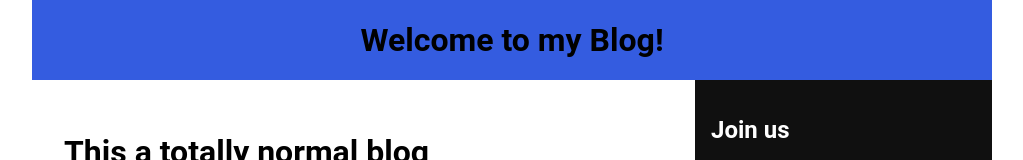
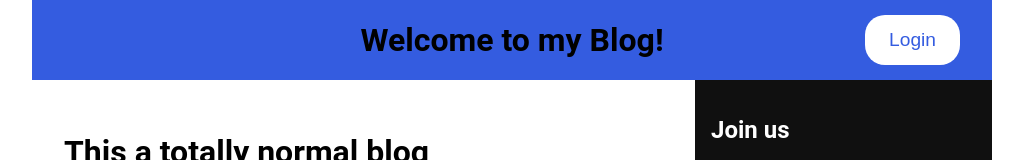
Before and after one commit to Tomas-Perez/acs-e2e, a React (Create React App) app: page / in a window 1280 px wide. Shown: the top 160 px of the page, without its empty margins (128-1151 px from the left). Built offline with nearby package versions, Linux system fonts and the light colour scheme.

Commit message:
Separate content to another component, add logout

```diff
--- a/src/App.css
+++ b/src/App.css
@@ -11,10 +11,36 @@
 }
 
 header {
-  display: flex;
+  display: grid;
+  grid-template-columns: repeat(3, 1fr);
   place-content: center center;
   grid-area: header;
   background-color: #345ce0;
+}
+
+header h1 {
+  grid-column: 2;
+  text-align: center;
+}
+
+header .session {
+  grid-column: 3;
+  align-self: center;
+  justify-self: end;
+  padding-right: 2rem;
+}
+
+.session button {
+  border: none;
+  background-color: white;
+  border-radius: 20px;
+  font-size: 1.2rem;
+  color: #345ce0;
+  height: 50px;
+  width: min-content;
+  padding: 0 1.5rem;
+  align-self: center;
+  cursor: pointer;
 }
 
 .content {
--- a/src/App.js
+++ b/src/App.js
@@ -1,67 +1,34 @@
 import React, {useState} from 'react';
 import Form from './Form';
 import './App.css'
+import Content from "./Content";
 
 const App = () => {
   const [users, setUsers] = useState([]);
   const [user, setUser] = useState(null);
+  const onFormSubmit = (user) => {
+    setUsers([...users, user]);
+    setUser(user);
+  };
+  const onLogout = (e) => {
+    e.preventDefault();
+    setUser(null);
+  };
 
   return (
     <div className='app'>
       <header>
         <h1>Welcome to my Blog!</h1>
+        <div className='session'>
+          {
+            user?
+              <button onClick={onLogout}>Logout</button> :
+              <button>Login</button>
+          }
+        </div>
       </header>
       <div className='content'>
-        <h1>This a totally normal blog</h1>
-        <h2>Look, I'm a smaller header</h2>
-        <p>
-          Sed non consectetur salami. Pancetta frankfurter boudin turducken bresaola dolore bacon irure minim pork chop
-          nulla do. Bresaola adipisicing velit sint beef. Ham hock do rump flank pastrami id exercitation laborum beef
-          nostrud cow.
-        </p>
-        <p>
-          <img style={{float: 'right'}} src='https://media.giphy.com/media/KOVlHmbBA09XO/giphy.gif' width='480'
-               height='230' alt='hello there'/>
-          Ut adipisicing pork porchetta. Pork aute qui bresaola turducken andouille, deserunt do. Brisket sed tongue
-          strip
-          steak labore do deserunt ham buffalo hamburger. Esse laborum qui drumstick et in voluptate doner short ribs
-          pork
-          loin tail buffalo eu id. Officia et est, biltong fugiat enim short ribs. Prosciutto ball tip sint proident,
-          chuck short ribs ham hock meatball ea filet mignon jerky ut strip steak in in.
-          <br/>
-          <br/>
-          Nunc pulvinar lacus id purus ultrices id sagittis neque convallis. Nunc vel libero orci. Vivamus at dolor a
-          nibh
-          aliquet luctus. Duis imperdiet mi id lorem pellentesque tempus. Ut quis felis posuere tellus feugiat ultrices.
-          Praesent id tortor non tellus viverra placerat. Vivamus euismod nisi a leo interdum molestie ornare tellus
-          consectetur.
-          <br/>
-          <br/>
-          Nullam cursus varius tellus, id laoreet magna hendrerit at. Nulla sit amet purus at nunc blandit ultricies eu
-          a
-          urna. Proin euismod porttitor neque id ultricies. Proin faucibus convallis elit. Maecenas rhoncus arcu at
-          arcu.
-          Proin libero. Proin adipiscing. In quis lorem vitae elit consectetuer pretium. Nullam ligula urna, adipiscing
-          nec, iaculis ut, elementum non, turpis. Fusce pulvinar.
-        </p>
-        <h2>Oh boy another header</h2>
-        <p>
-          Sed ullamcorper morbi tincidunt ornare massa eget. Convallis posuere morbi leo urna molestie at elementum eu
-          facilisis. In ante metus dictum at tempor commodo. Sit amet consectetur adipiscing elit pellentesque habitant
-          morbi. Condimentum mattis pellentesque id nibh tortor id aliquet lectus proin. Suspendisse ultrices gravida
-          dictum fusce ut. Ac turpis egestas integer eget aliquet. Pellentesque eu tincidunt tortor aliquam nulla
-          facilisi. Tincidunt vitae semper quis lectus nulla at. Mauris ultrices eros in cursus turpis. Commodo odio
-          aenean sed adipiscing. Mauris sit amet massa vitae. Enim nec dui nunc mattis enim ut tellus elementum. Dictum
-          at
-          tempor commodo ullamcorper. At lectus urna duis convallis convallis. Adipiscing diam donec adipiscing
-          tristique
-          risus nec feugiat.
-        </p>
-        <p>
-          Integer vitae justo eget magna fermentum. Egestas dui id ornare arcu odio ut sem. Et ultrices neque ornare
-          aenean. Enim sit amet venenatis urna cursus eget nunc. Tellus pellentesque eu tincidunt tortor aliquam nulla.
-          Volutpat odio facilisis mauris sit amet. Amet justo donec enim diam vulputate ut pharetra sit.
-        </p>
+        <Content/>
       </div>
       <div className='sidebar'>
         {
@@ -77,10 +44,7 @@ const App = () => {
             </div> :
             <div>
               <h2>Join us</h2>
-              <Form onSubmit={(user) => {
-                setUsers([...users, user]);
-                setUser(user);
-              }}/>
+              <Form onSubmit={onFormSubmit}/>
             </div>
         }
         <div>
--- /dev/null
+++ b/src/Content.js
@@ -0,0 +1,58 @@
+import React from "react";
+
+const Content = () => (
+  <div>
+    <h1>This a totally normal blog</h1>
+    <h2>Look, I'm a smaller header</h2>
+    <p>
+      Sed non consectetur salami. Pancetta frankfurter boudin turducken bresaola dolore bacon irure minim pork chop
+      nulla do. Bresaola adipisicing velit sint beef. Ham hock do rump flank pastrami id exercitation laborum beef
+      nostrud cow.
+    </p>
+    <p>
+      <img style={{float: 'right'}} src='https://media.giphy.com/media/KOVlHmbBA09XO/giphy.gif' width='480'
+           height='230' alt='hello there'/>
+      Ut adipisicing pork porchetta. Pork aute qui bresaola turducken andouille, deserunt do. Brisket sed tongue
+      strip
+      steak labore do deserunt ham buffalo hamburger. Esse laborum qui drumstick et in voluptate doner short ribs
+      pork
+      loin tail buffalo eu id. Officia et est, biltong fugiat enim short ribs. Prosciutto ball tip sint proident,
+      chuck short ribs ham hock meatball ea filet mignon jerky ut strip steak in in.
+      <br/>
+      <br/>
+      Nunc pulvinar lacus id purus ultrices id sagittis neque convallis. Nunc vel libero orci. Vivamus at dolor a
+      nibh
+      aliquet luctus. Duis imperdiet mi id lorem pellentesque tempus. Ut quis felis posuere tellus feugiat ultrices.
+      Praesent id tortor non tellus viverra placerat. Vivamus euismod nisi a leo interdum molestie ornare tellus
+      consectetur.
+      <br/>
+      <br/>
+      Nullam cursus varius tellus, id laoreet magna hendrerit at. Nulla sit amet purus at nunc blandit ultricies eu
+      a
+      urna. Proin euismod porttitor neque id ultricies. Proin faucibus convallis elit. Maecenas rhoncus arcu at
+      arcu.
+      Proin libero. Proin adipiscing. In quis lorem vitae elit consectetuer pretium. Nullam ligula urna, adipiscing
+      nec, iaculis ut, elementum non, turpis. Fusce pulvinar.
+    </p>
+    <h2>Oh boy another header</h2>
+    <p>
+      Sed ullamcorper morbi tincidunt ornare massa eget. Convallis posuere morbi leo urna molestie at elementum eu
+      facilisis. In ante metus dictum at tempor commodo. Sit amet consectetur adipiscing elit pellentesque habitant
+      morbi. Condimentum mattis pellentesque id nibh tortor id aliquet lectus proin. Suspendisse ultrices gravida
+      dictum fusce ut. Ac turpis egestas integer eget aliquet. Pellentesque eu tincidunt tortor aliquam nulla
+      facilisi. Tincidunt vitae semper quis lectus nulla at. Mauris ultrices eros in cursus turpis. Commodo odio
+      aenean sed adipiscing. Mauris sit amet massa vitae. Enim nec dui nunc mattis enim ut tellus elementum. Dictum
+      at
+      tempor commodo ullamcorper. At lectus urna duis convallis convallis. Adipiscing diam donec adipiscing
+      tristique
+      risus nec feugiat.
+    </p>
+    <p>
+      Integer vitae justo eget magna fermentum. Egestas dui id ornare arcu odio ut sem. Et ultrices neque ornare
+      aenean. Enim sit amet venenatis urna cursus eget nunc. Tellus pellentesque eu tincidunt tortor aliquam nulla.
+      Volutpat odio facilisis mauris sit amet. Amet justo donec enim diam vulputate ut pharetra sit.
+    </p>
+  </div>
+);
+
+export default Content;
```
